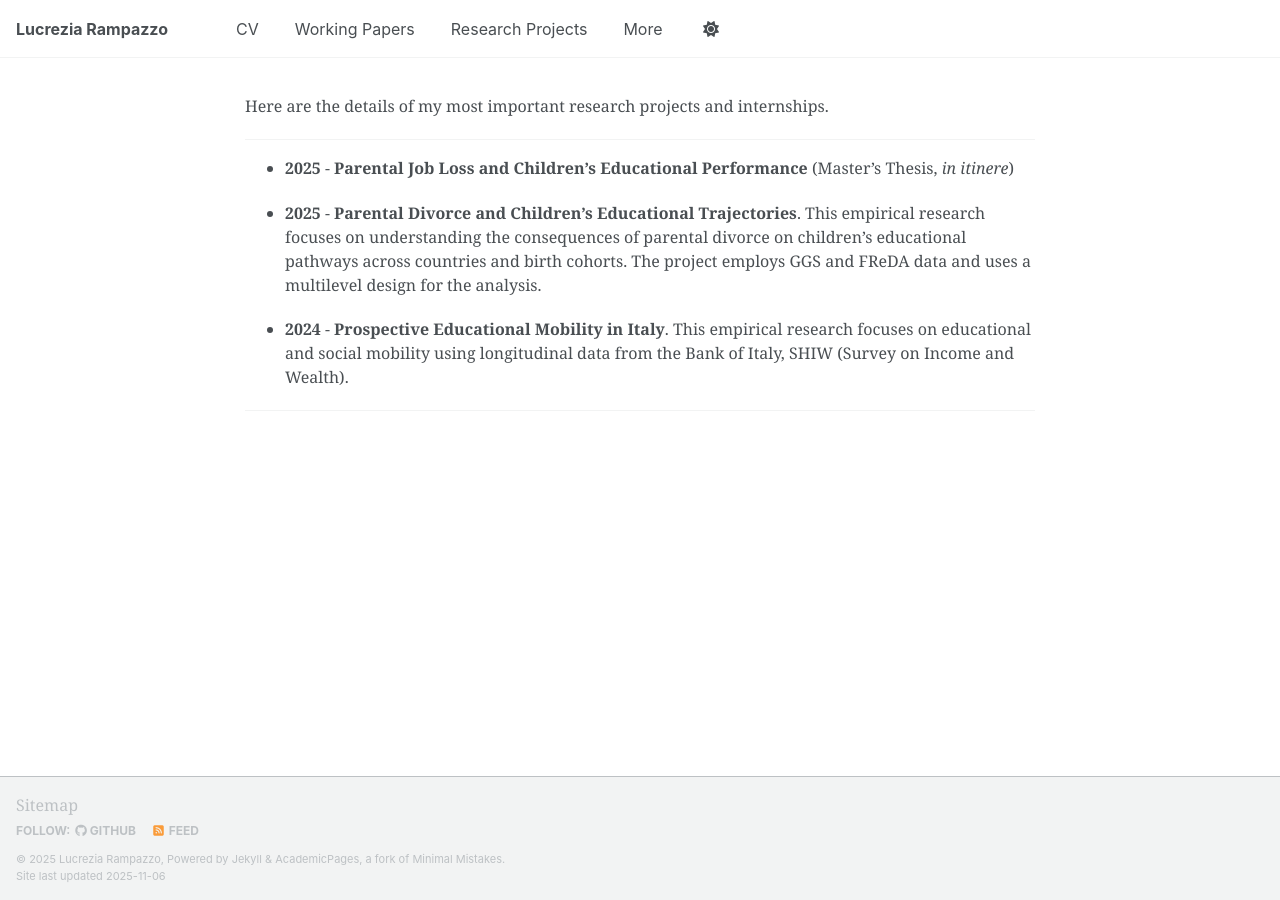
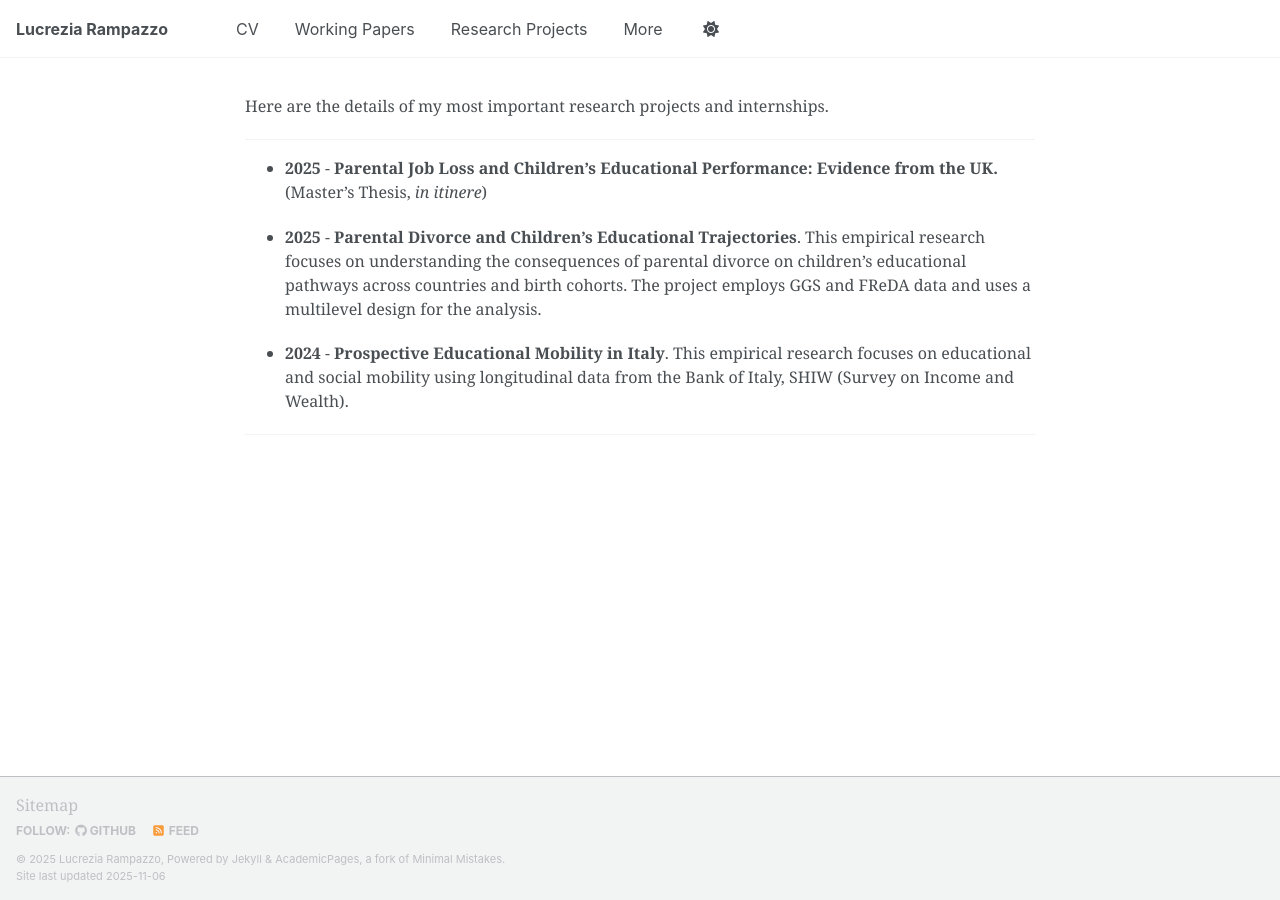
Before and after one commit to LucreziaRampazzo/lucreziarampazzo.github.io, a Jekyll site: the page built from _pages/research-projects.md, in a window 1280 px wide. Built offline with Jekyll 4.4.1, drawn with Linux system fonts in a browser that asks for light colours; a script that is not in the unit is left out.

Commit message:
Update research-projects.md

```diff
--- a/_pages/research-projects.md
+++ b/_pages/research-projects.md
@@ -7,7 +7,7 @@ description: "Research Projects and Internships"
 Here are the details of my most important research projects and internships.
 
 ---
-* **2025** - **Parental Job Loss and Children's Educational Performance** (Master's Thesis, _in itinere_)
+* **2025** - **Parental Job Loss and Children's Educational Performance: Evidence from the UK.** (Master's Thesis, _in itinere_)
 
 * **2025** - **Parental Divorce and Children's Educational Trajectories**. This empirical research focuses on understanding the consequences of parental divorce on children's educational pathways across countries and birth cohorts. The project employs GGS and FReDA data and uses a multilevel design for the analysis.
 
```
